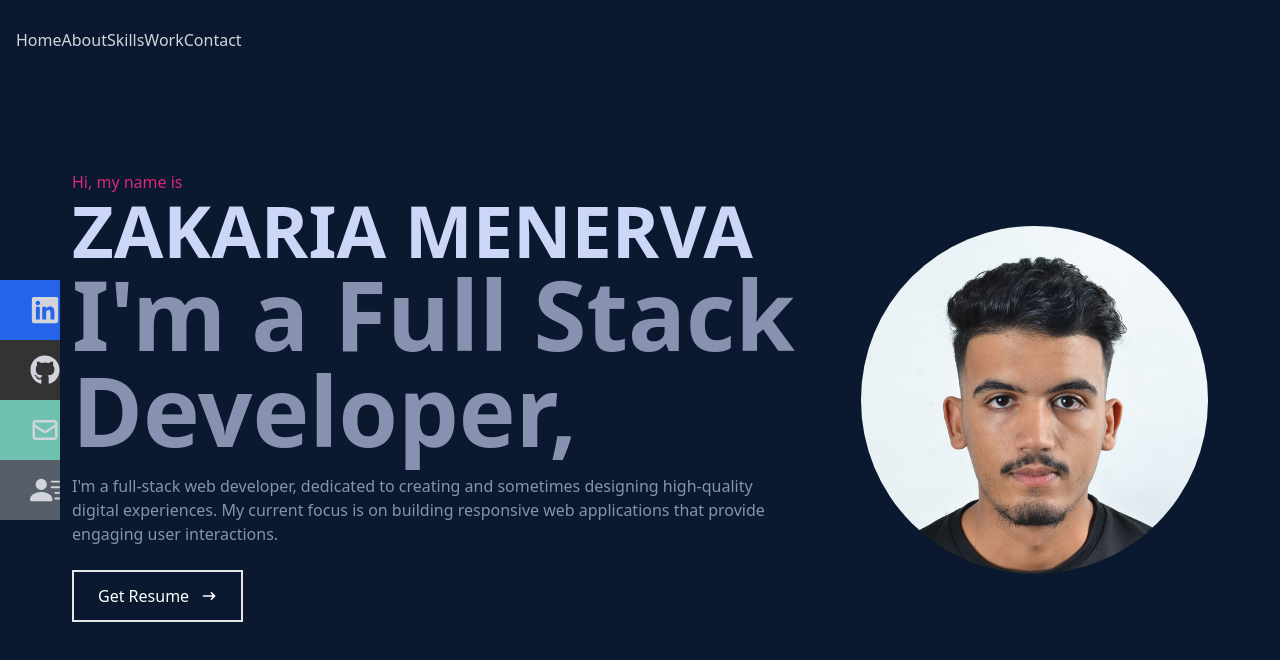
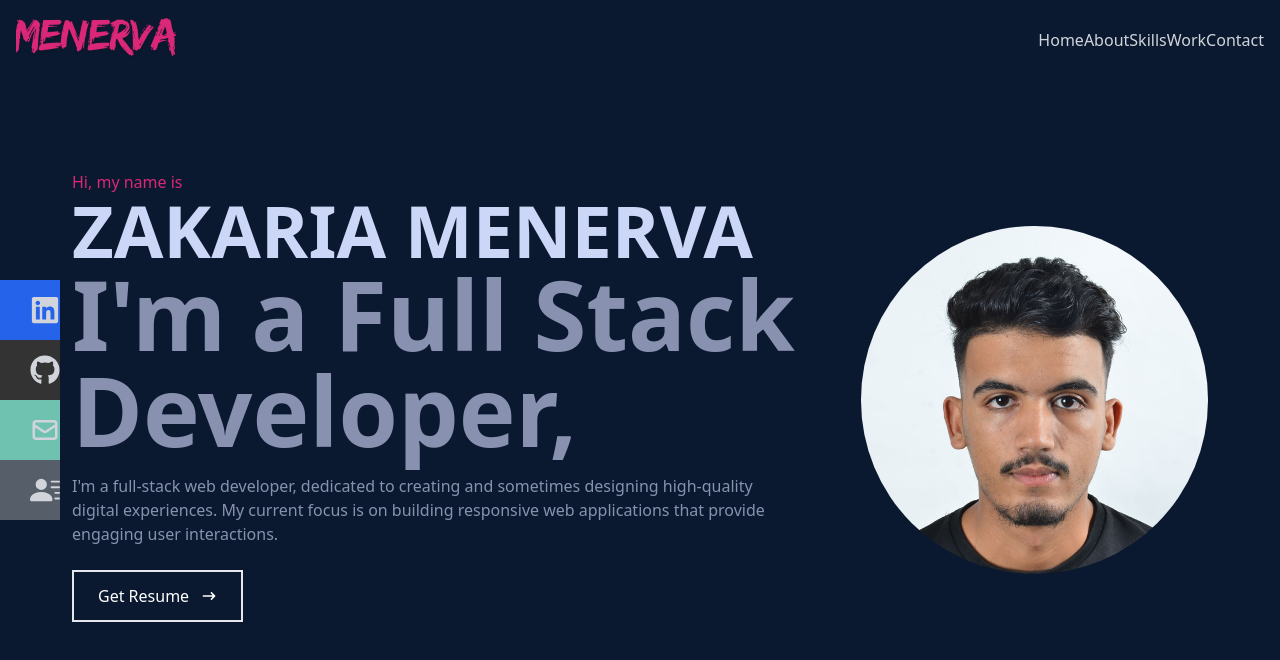
Before and after one commit to zakariamenerva/Portfolio, a React (Create React App) app: page / in a window 1280 px wide. Shown: the top 660 px of the page. Built offline with nearby package versions, Linux system fonts and the light colour scheme.

Commit message:
add logo

```diff
--- a/src/components/Navbar.jsx
+++ b/src/components/Navbar.jsx
@@ -8,7 +8,7 @@ import {
 } from "react-icons/fa";
 import { HiOutlineMail } from "react-icons/hi";
 import { BsFillPersonLinesFill } from "react-icons/bs";
-
+import logo from "../asset/logo.png";
 import { Link } from "react-scroll";
 
 const Navbar = () => {
@@ -17,7 +17,9 @@ const Navbar = () => {
 
   return (
     <div className="fixed w-full h-[80px] flex justify-between items-center px-4 bg-[#0a192f] text-gray-300">
-
+     <div>
+        <img src={logo} alt="Logo Image" style={{ width: "160px" }} />
+      </div>
       {/* Menu */}
       <ul className="hidden md:flex">
         <li>
```
Also changed, not shown: src/asset/logo.png (added).
